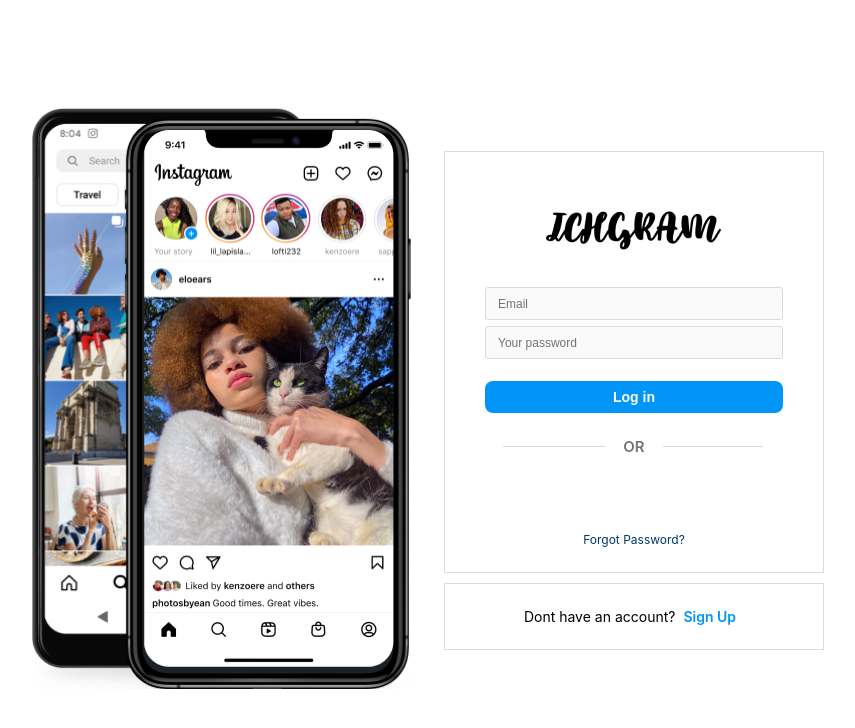
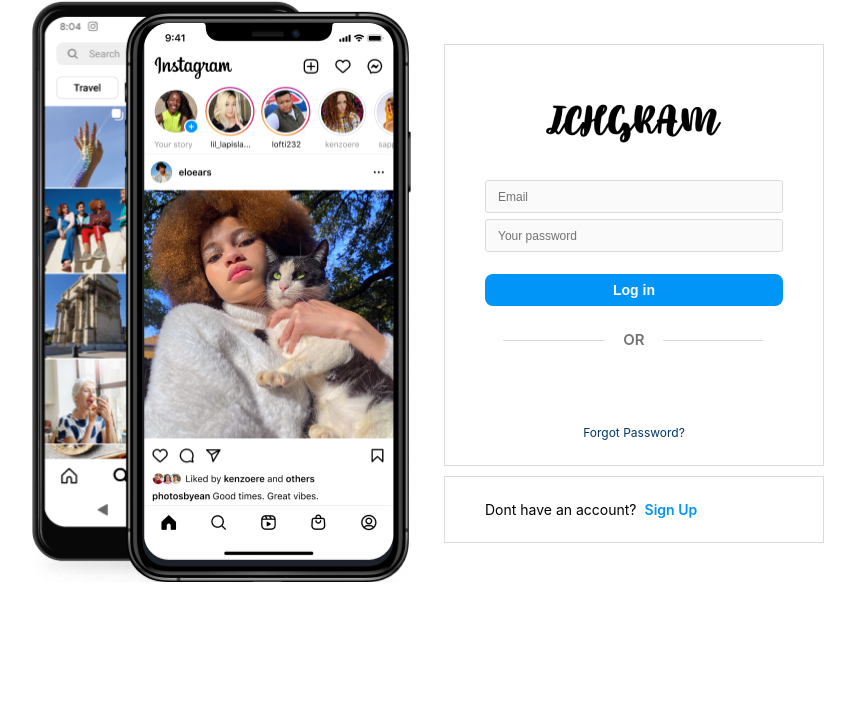
Before and after one commit to dmi-try/ICHgram, a React (Create React App) app in the folder frontend/: page /login in a window 1280 px wide. Shown: the top 728 px of the page, without its empty margins (213-1068 px from the left). Built offline with nearby package versions, Linux system fonts and the light colour scheme; no server answers.

Commit message:
Routes order is changed to exclude pages not using layout; App styling is changed to keep only global styles

```diff
--- a/frontend/src/App.css
+++ b/frontend/src/App.css
@@ -9,13 +9,19 @@
   list-style-type: none;
 }
 
-.page_container {
+section {
+  width: calc(100vw - 244px);
+  max-width: 1196px;
+}
+
+/* .page_container {
   display: flex;
   justify-content: center;
   align-items: center;
 
   width: 100%;
+
   height: 100vh;
 
   text-align: center;
-}
+} */
--- a/frontend/src/App.js
+++ b/frontend/src/App.js
@@ -12,11 +12,13 @@
 import FeedPage from "./pages/feedPage/FeedPage.jsx";
 import PostPage from "./pages/postPage/PostPage.jsx";
 
+import Layout from "./components/layout/Layout.js";
+
 import "./App.css";
 
 function App() {
   return (
-    <main className="page_container">
+    // <main className="page_container">
     <Router>
       {/* <nav>
           <ul>
@@ -42,19 +44,22 @@
         </nav> */}
 
       <Routes>
-          <Route path="/" element={<FeedPage />} />
         <Route path="/login" element={<LoginPage />} />
         <Route path="/register" element={<SignupPage />} />
+
+        <Route element={<Layout />}>
+          <Route path="/" element={<FeedPage />} />
           <Route path="/profile" element={<ProfilePage />} />
           <Route path="/profile/edit" element={<EditProfile />} />
           <Route path="/users" element={<UsersPage />} />
           <Route path="/users/:id" element={<UserPage />} />
           <Route path="/posts/add" element={<AddPostPage />} />
           <Route path="/posts/:id" element={<PostPage />} />
+        </Route>
         <Route path="*" element={<h1>Page not found</h1>} />
       </Routes>
     </Router>
-    </main>
+    // </main>
   );
 }
 
```
Lines whose indentation alone changed are shown as unchanged.
